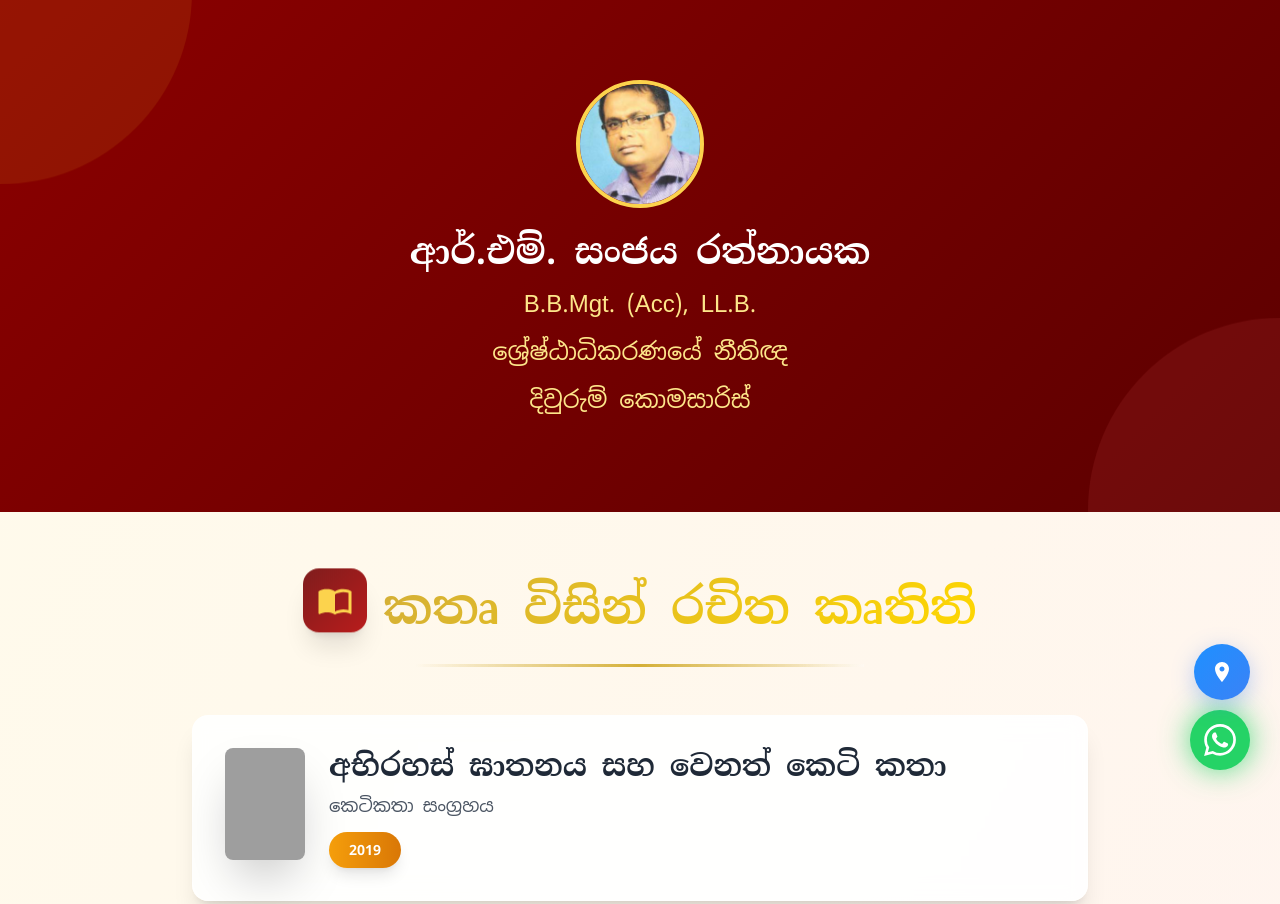
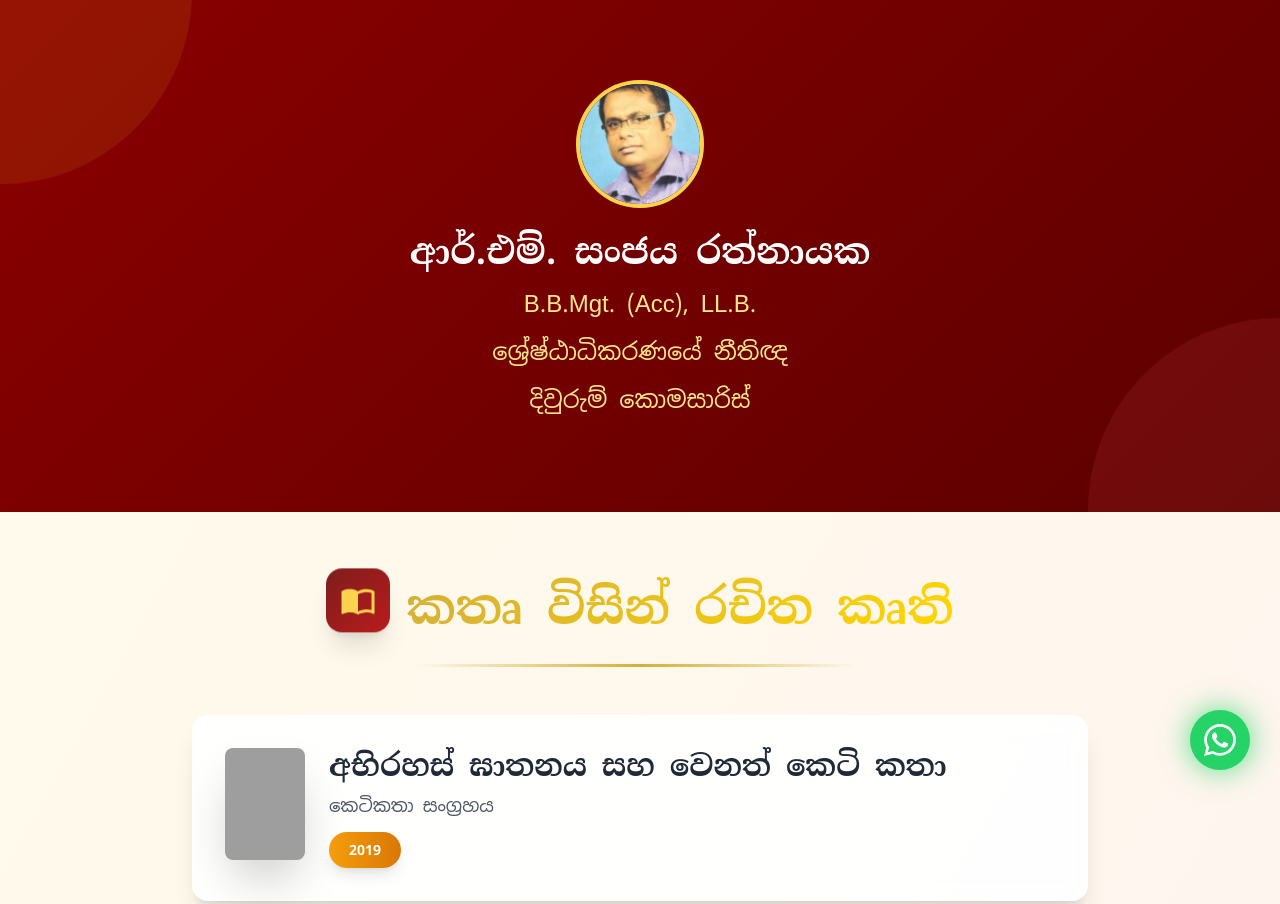
Before and after one commit to qr-Verify-sl/I-R-M-Sanjaya-Rathnayake, a plain HTML site: page index.html in a window 1280 px wide. Shown: the top 904 px of the page. Drawn offline with nearby package versions, Linux system fonts and the light colour scheme; grey boxes are pictures that could not be loaded.

Commit message:
Fix typo in Sinhala text and comment out location link

```diff
--- a/index.html
+++ b/index.html
@@ -345,7 +345,7 @@
                         </svg>
                     </div>
                     <h2 class="text-4xl md:text-5xl font-bold">
-                        <span class="gradient-text">කතෘ විසින් රචිත කෘතිති</span>
+                        <span class="gradient-text">කතෘ විසින් රචිත කෘති</span>
                     </h2>
                 </div>
                 <div class="section-divider max-w-md mx-auto"></div>
@@ -506,13 +506,13 @@
     </footer>
 
     <!-- Location Floating Button (new) -->
-    <a href="https://maps.app.goo.gl/bhxF6GqkdA6Vu9z96" target="_blank" rel="noopener noreferrer"
+    <!-- <a href="https://maps.app.goo.gl/bhxF6GqkdA6Vu9z96" target="_blank" rel="noopener noreferrer"
         class="location-button" title="ස්ථානය වෙත යන්න (Location)" aria-label="Open location in maps">
         <svg class="w-6 h-6 text-white" fill="currentColor" viewBox="0 0 24 24" aria-hidden="true">
             <!-- map-marker-alt icon -->
-            <path d="M12 2C8.13 2 5 5.13 5 9c0 5.25 7 13 7 13s7-7.75 7-13c0-3.87-3.13-7-7-7zm0 9.5c-1.38 0-2.5-1.12-2.5-2.5S10.62 6.5 12 6.5s2.5 1.12 2.5 2.5S13.38 11.5 12 11.5z"/>
+            <!-- <path d="M12 2C8.13 2 5 5.13 5 9c0 5.25 7 13 7 13s7-7.75 7-13c0-3.87-3.13-7-7-7zm0 9.5c-1.38 0-2.5-1.12-2.5-2.5S10.62 6.5 12 6.5s2.5 1.12 2.5 2.5S13.38 11.5 12 11.5z"/>
         </svg>
-    </a>
+    </a> -->
 
     <!-- WhatsApp Floating Button -->
     <a href="https://wa.me/94770579681" target="_blank" class="whatsapp-button" title="WhatsApp මගින් සම්බන්ධ වන්න">
```
